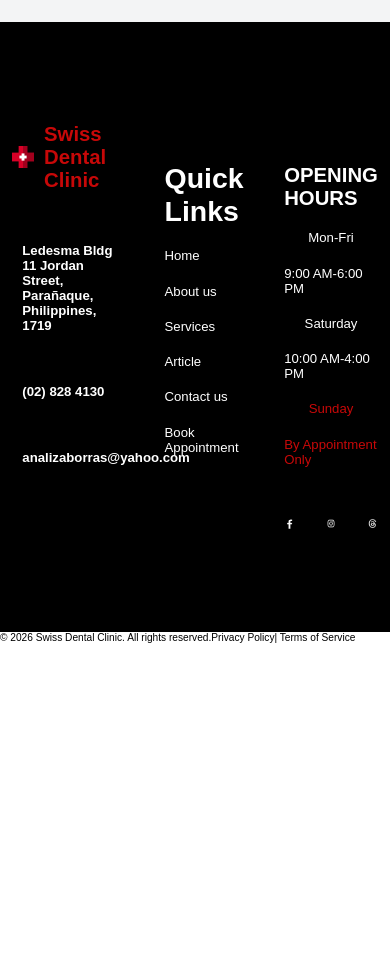
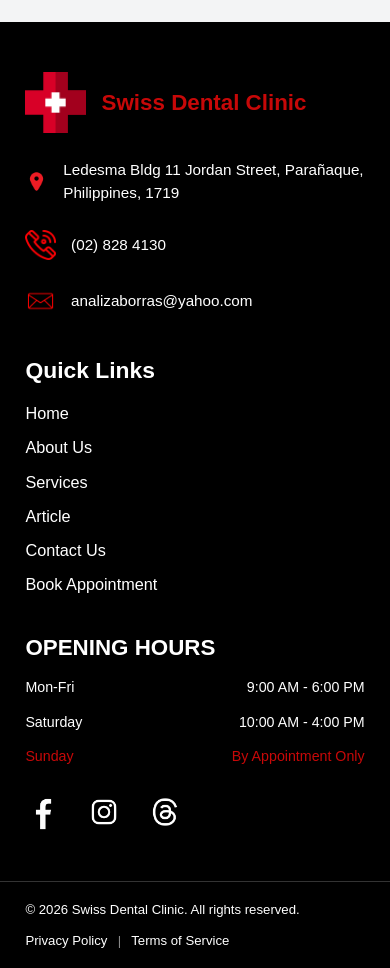
Before and after one commit to den100101/Capstone-DentalClinic-Project, a React (Vite) app in the folder frontend/: page / in a window 390 px wide. Shown: the part 2560-3528 px from the top of the page. Before the commit the page ends 3203 px from the top, so only its background shows below. Built offline with nearby package versions, Linux system fonts and the light colour scheme; no server answers.

Commit message:
footer media queries

```diff
--- a/frontend/src/components/footer.jsx
+++ b/frontend/src/components/footer.jsx
@@ -4,152 +4,177 @@ import { Link } from "react-router-dom";
 function Footer() {
   return (
     <>
-      {/* CLINIC INFO */}
-      <div className="footer-container">
+      <footer className="footer-container">
+        {/* CLINIC INFORMATION */}
         <div className="footer-clinic-info">
           <div className="clinic-info-continer">
             <div>
               <img
                 src="/Images/MEDICICONRED.png"
-                alt="swiss-logo"
+                alt="Swiss Dental Clinic logo"
                 className="footer-swiss-logo"
               />
             </div>
+
             <div>
               <h1 className="clinic-name">Swiss Dental Clinic</h1>
             </div>
           </div>
+
           <div className="clinic-info-continer">
             <div>
               <img
                 src="/Images/location.png"
-                alt="location-logo"
+                alt="Location"
                 className="footer-info-logo"
               />
             </div>
+
             <div>
-              <h1 className="clinic-info">
+              <p className="clinic-info">
                 Ledesma Bldg 11 Jordan Street, Parañaque, Philippines, 1719
-              </h1>
+              </p>
             </div>
           </div>
+
           <div className="clinic-info-continer">
             <div>
               <img
                 src="/Images/PHONEICONRED.png"
-                alt="telephone-logo"
+                alt="Telephone"
                 className="footer-info-logo"
               />
             </div>
+
             <div>
-              <h1 className="clinic-info">(02) 828 4130</h1>
+              <p className="clinic-info">(02) 828 4130</p>
             </div>
           </div>
+
           <div className="clinic-info-continer">
             <div>
               <img
                 src="/Images/MAILICONRED.png"
-                alt="email-logo"
+                alt="Email"
                 className="footer-info-logo"
               />
             </div>
+
             <div>
-              <h1 className="clinic-info">analizaborras@yahoo.com</h1>
+              <p className="clinic-info">analizaborras@yahoo.com</p>
             </div>
           </div>
         </div>
-        {/* LINKS */}
-        <div className="footer-links">
+
+        {/* QUICK LINKS */}
+        <div className="footer-links-section">
           <div className="footer-link-header">
-            <h1>Quick Links</h1>
+            <h2>Quick Links</h2>
           </div>
-          <div className="footer-link">
-            <Link to={"/"} className="footer-link-a">
-              <p>Home</p>
+
+          <nav className="footer-links">
+            <Link to="/" className="footer-link-a">
+              Home
             </Link>
+
+            <Link to="/about" className="footer-link-a">
+              About Us
+            </Link>
+
+            <Link to="/services" className="footer-link-a">
+              Services
+            </Link>
+
+            <Link to="/article" className="footer-link-a">
+              Article
+            </Link>
+
+            <Link to="/contactus" className="footer-link-a">
+              Contact Us
+            </Link>
+
+            <Link to="/appointment" className="footer-link-a">
+              Book Appointment
+            </Link>
+          </nav>
         </div>
-          <div className="footer-link">
-            <Link to={"/about"} className="footer-link-a">
-              <p>About us</p>
-            </Link>
-          </div>
-          <div className="footer-link">
-            <Link to={"/services"} className="footer-link-a">
-              <p>Services</p>
-            </Link>
-          </div>
-          <div className="footer-link">
-            <Link to={"/article"} className="footer-link-a">
-              <p>Article</p>
-            </Link>
-          </div>
-          <div className="footer-link">
-            <Link to={"/contactus"} className="footer-link-a">
-              <p>Contact us</p>
-            </Link>
-          </div>
-          <div className="footer-link">
-            <Link to={"/appointment"} className="footer-link-a">
-              <p>Book Appointment</p>
-            </Link>
-          </div>
-        </div>
+
         {/* CLINIC SCHEDULE */}
         <div className="footer-clinic-sched">
           <div className="clinic-sched">
             <div>
-              <h1 className="clinic-sched-header">OPENING HOURS</h1>
+              <h2 className="clinic-sched-header">OPENING HOURS</h2>
             </div>
+
             <div className="sched-container">
-              <div>Mon-Fri</div>
-              <div>9:00 AM-6:00 PM</div>
+              <span>Mon-Fri</span>
+              <span>9:00 AM - 6:00 PM</span>
             </div>
+
             <div className="sched-container">
-              <div>Saturday</div>
-              <div>10:00 AM-4:00 PM</div>
+              <span>Saturday</span>
+              <span>10:00 AM - 4:00 PM</span>
             </div>
+
             <div className="sched-container sunday">
-              <div>Sunday</div>
-              <div>By Appointment Only</div>
+              <span>Sunday</span>
+              <span>By Appointment Only</span>
             </div>
           </div>
+
+          {/* SOCIAL MEDIA */}
           <div className="clinic-socials">
-            <div>
             <a
               href="https://www.facebook.com/swissdentalclinicph"
-                target="_self"
+              target="_blank"
+              rel="noopener noreferrer"
+              aria-label="Swiss Dental Clinic on Facebook"
             >
               <img
                 src="/Images/fblogo.jpg"
-                  alt="fblogo"
+                alt="Facebook"
                 className="social-logo"
               />
             </a>
-            </div>
-            <div>
-              <a href="https://www.instagram.com/swissdentalph/" target="_self">
+
+            <a
+              href="https://www.instagram.com/swissdentalph/"
+              target="_blank"
+              rel="noopener noreferrer"
+              aria-label="Swiss Dental Clinic on Instagram"
+            >
               <img
                 src="/Images/social.png"
-                  alt="iglogo"
+                alt="Instagram"
                 className="social-logo"
               />
             </a>
-            </div>
-            <div>
-              <a href="https://www.threads.com/@swissdentalph" target="_self">
+
+            <a
+              href="https://www.threads.com/@swissdentalph"
+              target="_blank"
+              rel="noopener noreferrer"
+              aria-label="Swiss Dental Clinic on Threads"
+            >
               <img
                 src="/Images/threads.png"
-                  alt="threads-logo"
+                alt="Threads"
                 className="social-logo"
               />
             </a>
           </div>
         </div>
+      </footer>
+
+      {/* COPYRIGHT AND LEGAL LINKS */}
+      <div className="footer-bottom">
+        <p>&copy; 2026 Swiss Dental Clinic. All rights reserved.</p>
+
+        <div className="footer-bottom-links">
+          <Link to="/privacy-policy">Privacy Policy</Link>
+          <span className="footer-divider">|</span>
+          <Link to="/terms-of-service">Terms of Service</Link>
         </div>
-      </div>
-      <div>
-        &copy; 2026 Swiss Dental Clinic. All rights reserved.
-        <span>Privacy Policy</span>| <span>Terms of Service</span>
       </div>
     </>
   );
--- a/frontend/src/styles/footer.css
+++ b/frontend/src/styles/footer.css
@@ -1,201 +1,382 @@
 @import url(./global.css);
 
+/* MAIN FOOTER */
 .footer-container {
   display: flex;
   justify-content: space-between;
-  gap: 10rem;
-  padding: 10rem;
+  align-items: flex-start;
+  gap: 6rem;
+  padding: 8rem 6rem;
   background-color: black;
+  box-sizing: border-box;
+  color: white;
 }
 
+/* CLINIC INFORMATION */
 .footer-clinic-info {
   display: flex;
   flex-direction: column;
-  gap: 5rem;
+  gap: 3rem;
+  min-width: 0;
 }
 
 .clinic-info-continer {
   display: flex;
-  gap: 3rem;
   align-items: center;
+  gap: 2rem;
+  min-width: 0;
 }
+
 .clinic-name {
   color: rgb(199, 8, 8);
+  font-size: 2.5rem;
 }
+
 .clinic-info {
+  width: 30rem;
+  max-width: 100%;
+  margin: 0;
+  color: white;
   font-size: 1.5rem;
-  width: 40rem;
-  color: white;
-  cursor: pointer;
+  line-height: 1.5;
+  overflow-wrap: anywhere;
 }
+
 .clinic-info:hover {
   text-decoration: underline;
 }
+
 .footer-info-logo {
-  width: 100%;
-  max-width: 5rem;
+  display: block;
+  width: 4rem;
+  max-width: 100%;
 }
 
 .footer-swiss-logo {
-  width: 100%;
-  max-width: 10rem;
+  display: block;
+  width: 8rem;
+  max-width: 100%;
+}
+
+/* QUICK LINKS */
+.footer-links-section {
+  min-width: 0;
 }
 
 .footer-link-header {
+  margin-bottom: 2rem;
+  color: white;
   font-size: 1.5rem;
+}
+
+.footer-link-header h2 {
+  margin: 0;
 }
 
 .footer-links {
   display: flex;
   flex-direction: column;
-  gap: 2rem;
-  margin-top: 3.8rem;
-  color: white;
+  align-items: flex-start;
+  gap: 1.5rem;
 }
 
-.footer-link {
-  font-size: 2rem;
-  cursor: pointer;
-}
 .footer-link-a {
   color: white;
+  font-size: 1.7rem;
+  text-decoration: none;
+  overflow-wrap: anywhere;
 }
 
-.footer-link:hover {
+.footer-link-a:hover {
   text-decoration: underline;
 }
+
+/* CLINIC SCHEDULE */
 .footer-clinic-sched {
   display: flex;
   flex-direction: column;
-  gap: 5rem;
+  gap: 4rem;
+  min-width: 0;
 }
+
 .clinic-sched {
   display: flex;
   flex-direction: column;
   gap: 2rem;
-  margin-top: 4rem;
 }
+
 .clinic-sched-header {
-  font-size: 3rem;
+  margin: 0;
   color: white;
+  font-size: 2.5rem;
 }
+
 .sched-container {
   display: flex;
   justify-content: space-between;
-  align-items: center;
-  gap: 10rem;
-  font-size: 2rem;
+  align-items: flex-start;
+  gap: 3rem;
   color: white;
+  font-size: 1.6rem;
 }
+
 .sched-container.sunday {
   color: rgb(199, 8, 8);
 }
 
+/* SOCIAL MEDIA */
 .clinic-socials {
   display: flex;
-  gap: 5rem;
+  align-items: center;
+  gap: 3rem;
+}
+
+.clinic-socials a {
+  display: inline-flex;
+  align-items: center;
 }
 
 .social-logo {
-  width: 100%;
-  max-width: 5rem;
+  display: block;
+  width: 4rem;
+  max-width: 100%;
   cursor: pointer;
+  transition: transform 0.3s ease;
 }
 
-@media (max-width: 1500px) {
-  html {
-    font-size: 53%;
-  }
+.social-logo:hover {
+  transform: scale(1.1);
 }
 
-@media (max-width: 1200px) {
-  html {
-    font-size: 50%;
-  }
-  .sched-container {
-    gap: 5rem;
-  }
+/* COPYRIGHT */
+.footer-bottom {
+  display: flex;
+  justify-content: space-between;
+  align-items: center;
+  flex-wrap: wrap;
+  gap: 1.5rem;
+  padding: 2rem 6rem;
+  background-color: black;
+  border-top: 1px solid #333;
+  color: white;
+  font-size: 1.4rem;
+  box-sizing: border-box;
 }
 
-@media (max-width: 1000px) {
-  html {
-    font-size: 40%;
+.footer-bottom p {
+  margin: 0;
+}
+
+.footer-bottom-links {
+  display: flex;
+  align-items: center;
+  flex-wrap: wrap;
+  gap: 1.5rem;
+}
+
+.footer-bottom-links a {
+  color: white;
+  text-decoration: none;
+}
+
+.footer-bottom-links a:hover {
+  text-decoration: underline;
+}
+
+.footer-divider {
+  color: #888;
+}
+
+/* SMALL LAPTOP */
+@media (max-width: 1350px) {
+  .footer-container {
+    gap: 4rem;
+    padding: 7rem 4rem;
   }
-  .footer-container {
-    justify-content: center;
-    gap: 8rem;
+
+  .clinic-info {
+    width: 25rem;
   }
-  .clinic-info {
-    width: 20rem;
-  }
+
   .sched-container {
-    display: flex;
-    flex-direction: column;
     gap: 2rem;
   }
 }
 
-@media (max-width: 700px) {
-  html {
-    font-size: 35%;
+/* TABLET */
+@media (max-width: 1000px) {
+  .footer-container {
+    display: grid;
+    grid-template-columns: repeat(2, minmax(0, 1fr));
+    gap: 5rem 4rem;
+    padding: 6rem 4rem;
   }
-  .footer-container {
-    justify-content: center;
-    gap: 8rem;
+
+  .footer-clinic-info {
+    grid-column: 1 / -1;
   }
+
   .clinic-info {
-    width: 20rem;
+    width: 100%;
+    max-width: 40rem;
   }
+
+  .footer-links-section {
+    grid-column: 1;
+  }
+
+  .footer-clinic-sched {
+    grid-column: 2;
+  }
+
   .sched-container {
-    display: flex;
-    flex-direction: column;
-    gap: 2rem;
+    justify-content: flex-start;
+    flex-wrap: wrap;
+    gap: 1rem 2rem;
+  }
+
+  .footer-bottom {
+    padding: 2rem 4rem;
   }
 }
 
-@media (max-width: 400px) {
-  html {
-    font-size: 40%;
+/* MOBILE */
+@media (max-width: 600px) {
+  .footer-container {
+    display: flex;
+    flex-direction: column;
+    align-items: stretch;
+    gap: 4rem;
+    padding: 5rem 2.5rem;
   }
+
+  .footer-clinic-info {
+    gap: 2.5rem;
+  }
+
+  .clinic-info-continer {
+    gap: 1.5rem;
+  }
+
+  .clinic-name {
+    font-size: 2.2rem;
+  }
+
+  .footer-swiss-logo {
+    width: 6rem;
+  }
+
+  .footer-info-logo {
+    width: 3rem;
+  }
+
+  .clinic-info {
+    width: 100%;
+    font-size: 1.5rem;
+    line-height: 1.5;
+  }
+
+  .footer-link-header {
+    font-size: 1.5rem;
+  }
+
+  .footer-links {
+    gap: 1.5rem;
+  }
+
+  .footer-link-a {
+    font-size: 1.6rem;
+  }
+
+  .footer-clinic-sched {
+    gap: 3rem;
+  }
+
+  .clinic-sched {
+    gap: 1.8rem;
+  }
+
+  .clinic-sched-header {
+    font-size: 2.2rem;
+  }
+
+  .sched-container {
+    flex-direction: row;
+    justify-content: space-between;
+    gap: 1rem;
+    font-size: 1.4rem;
+  }
+
+  .clinic-socials {
+    gap: 2.5rem;
+  }
+
+  .social-logo {
+    width: 3.5rem;
+  }
+
+  .footer-bottom {
+    flex-direction: column;
+    align-items: flex-start;
+    padding: 2rem 2.5rem;
+    font-size: 1.3rem;
+  }
+
+  .footer-bottom-links {
+    gap: 1rem;
+  }
+}
+
+/* SMALL MOBILE: 380px AND BELOW */
+@media (max-width: 380px) {
   .footer-container {
-    justify-content: center;
-    gap: 4rem;
-    padding: 10rem 2rem;
+    padding: 4rem 2rem;
+    gap: 3.5rem;
   }
-  .footer-info-logo {
-    max-width: 3rem;
-  }
-  .footer-swiss-logo {
-    max-width: 5rem;
-  }
+
   .clinic-info-continer {
     gap: 1rem;
   }
-  .footer-links p {
-    font-size: 1.3rem;
+
+  .clinic-name {
+    font-size: 1.9rem;
   }
-  .clinic-socials {
-    gap: 3rem;
+
+  .footer-swiss-logo {
+    width: 5rem;
   }
-  .social-logo {
-    max-width: 3rem;
+
+  .footer-info-logo {
+    width: 2.5rem;
   }
 
   .clinic-info {
-    width: 10rem;
-    font-size: 1.3rem;
+    font-size: 1.4rem;
+  }
+
+  .footer-link-a {
+    font-size: 1.5rem;
   }
 
   .clinic-sched-header {
     font-size: 2rem;
   }
-  .footer-link-header {
-    font-size: 1.4rem;
-  }
+
   .sched-container {
-    display: flex;
-    flex-direction: column;
-    gap: 2rem;
+    gap: 0.8rem;
     font-size: 1.3rem;
   }
+
+  .social-logo {
+    width: 3rem;
+  }
+
+  .footer-bottom {
+    padding: 2rem;
+  }
+
+  .footer-bottom-links {
+    gap: 0.8rem;
+    font-size: 1.2rem;
+  }
 }
```
Lines whose indentation alone changed are shown as unchanged.
